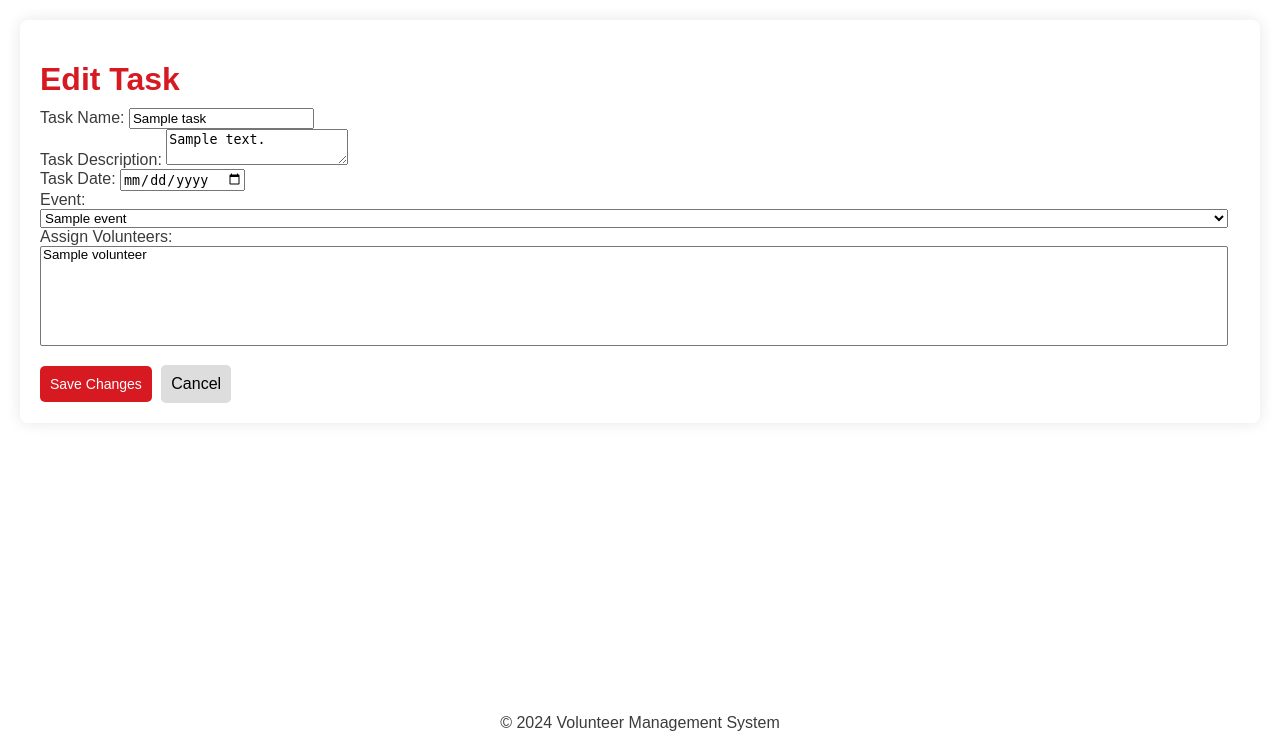
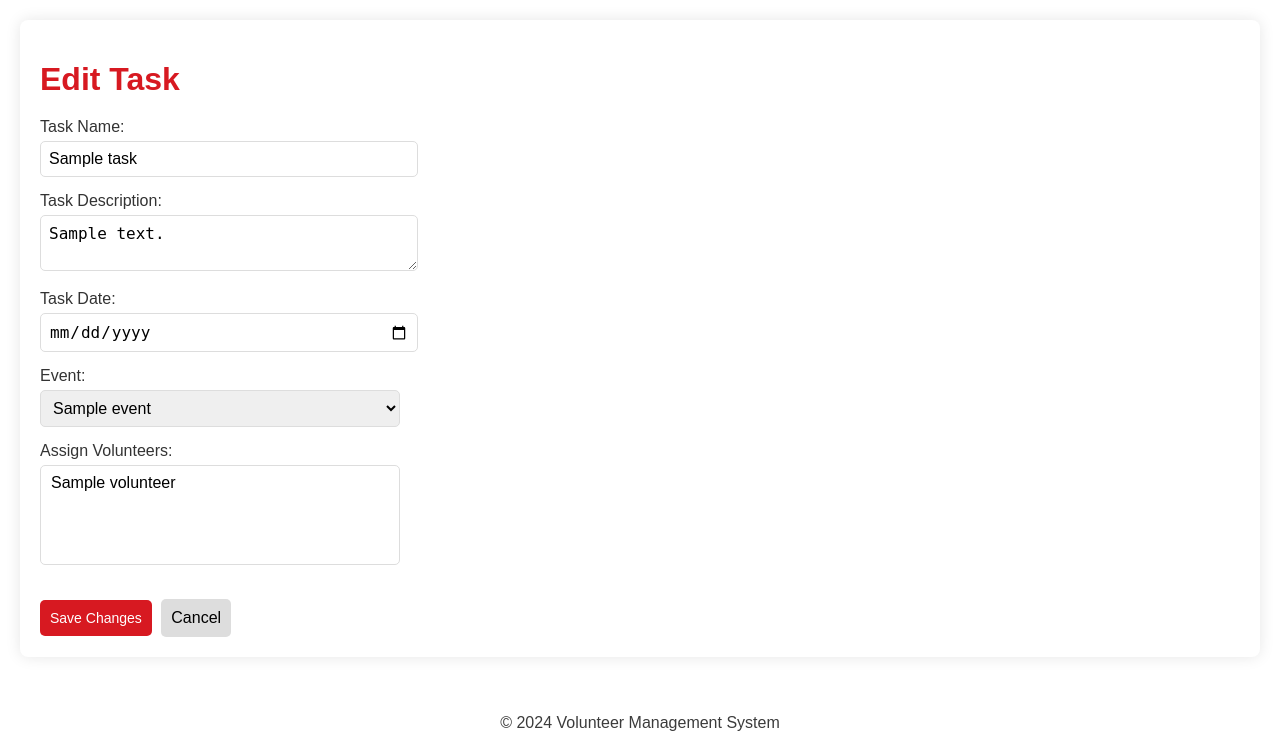
Before and after one commit to MisbahQureshi/MoVo-Management-System, a Flask app: template app/templates/admin/edit_task.html in a window 1280 px wide. Shown: the part 52-800 px from the top of the page. Run offline with Flask 3, Linux system fonts and the light colour scheme; the template is opened without the code that fills it: most values are stand-ins (such as "Sample title", 1, 10 or a date in 2020).

Commit message:
task issues resolved

```diff
--- a/app/static/css/styles.css
+++ b/app/static/css/styles.css
@@ -423,7 +423,10 @@ button:hover {
 
 .edit-container input[type="text"],
 .edit-container input[type="email"],
-.edit-container input[type="number"] {
+.edit-container input[type="number"],
+.edit-container input[type="date"],
+.edit-container select,
+.edit-container TextArea{
     width: 30%;
     padding: 8px;
     margin-bottom: 15px;
--- a/app/templates/admin/dashboard.html
+++ b/app/templates/admin/dashboard.html
@@ -5,7 +5,7 @@
     <div class="dashboardImg-container">
         <div class="topNav">
             <img src="/static/images/logow.png" alt="Logo" style="height: 40px; margin-left: auto;">
-            <h1>Admin Dashboard</h1>
+            <h1>Main Dashboard</h1>
             <a href="{{ url_for('admin.logout') }}" class="btnL">Logout</a>  <!-- Updated logout link -->
         </div>
         <img src="/static/images/dashboard.png" alt="volunteerServices" class="dashboardImg">
--- a/app/templates/admin/edit_task.html
+++ b/app/templates/admin/edit_task.html
@@ -1,7 +1,7 @@
 {% extends "base.html" %}
 
 {% block content %}
-<div class="admin-container">
+<div class="edit-container">
     <h1>Edit Task</h1>
     <form action="{{ url_for('task.edit_task', task_id=task['task_id']) }}" method="POST">
         <label for="task_name">Task Name:</label>
@@ -14,7 +14,7 @@
         <input type="date" id="task_date" name="task_date" value="{{ task['date'] }}" required><br>
 
         <label for="task_event_id">Event:</label>
-        <select style="width: 99%;" id="task_event_id" name="task_event_id" required>
+        <select id="task_event_id" name="task_event_id" required>
             {% for event in events %}
             <option value="{{ event.event_id }}" {% if event.event_id == task['event_id'] %}selected{% endif %}>
                 {{ event.name }}
@@ -24,7 +24,7 @@
 
         <label for="task_volunteer_ids">Assign Volunteers:</label>
         <div class="multi-select-dropdown">
-            <select style="height: 100px; width: 99%;" id="task_volunteer_ids" name="task_volunteer_ids" multiple>
+            <select style="height: 100px;" id="task_volunteer_ids" name="task_volunteer_ids" multiple>
                 {% for volunteer in volunteers %}
                 <option value="{{ volunteer.volunteer_id }}"
                         {% if volunteer.volunteer_id in task['volunteer_ids'] %}selected{% endif %}>
--- a/app/templates/admin/task_management.html
+++ b/app/templates/admin/task_management.html
@@ -45,8 +45,8 @@
                     {% endfor %}
                 </td>
                 <td>
-                    <a href="{{ url_for('task.edit_task', task_id=task['task.task_id']) }}">Edit</a> |
-                    <form action="{{ url_for('task.delete_task', task_id=task['task.task_id']) }}" method="POST" style="display:inline;">
+                    <a href="{{ url_for('task.edit_task', task_id=task.task_id) }}">Edit</a> |
+                    <form action="{{ url_for('task.delete_task', task_id=task.task_id) }}" method="POST" style="display:inline;">
                         <button type="submit" class="btn btn-danger">Delete</button>
                     </form>
                 </td>
--- a/app/templates/base.html
+++ b/app/templates/base.html
@@ -7,7 +7,7 @@
     <link rel="stylesheet" href="{{ url_for('static', filename='css/styles.css') }}">
 </head>
 <body>
-    {% if request.endpoint not in ['admin.login', 'admin.signup', 'admin.dashboard','admin.volunteer_management','admin.event_management', 'task.task_management', 'admin.award_management','admin.edit_volunteer', 'admin.edit_event', 'admin.excel_management'] %}
+    {% if request.endpoint not in ['admin.login', 'admin.signup', 'admin.dashboard','admin.volunteer_management','admin.event_management', 'task.task_management', 'admin.award_management','admin.edit_volunteer', 'admin.edit_event', 'admin.excel_management', 'task.edit_task'] %}
     <header>
         <nav>
             <ul>
```
Also changed, not shown: app/templates/admin/edit_event.html (+13 -2 lines), app/templates/admin/event_management.html (+9 -3 lines).
